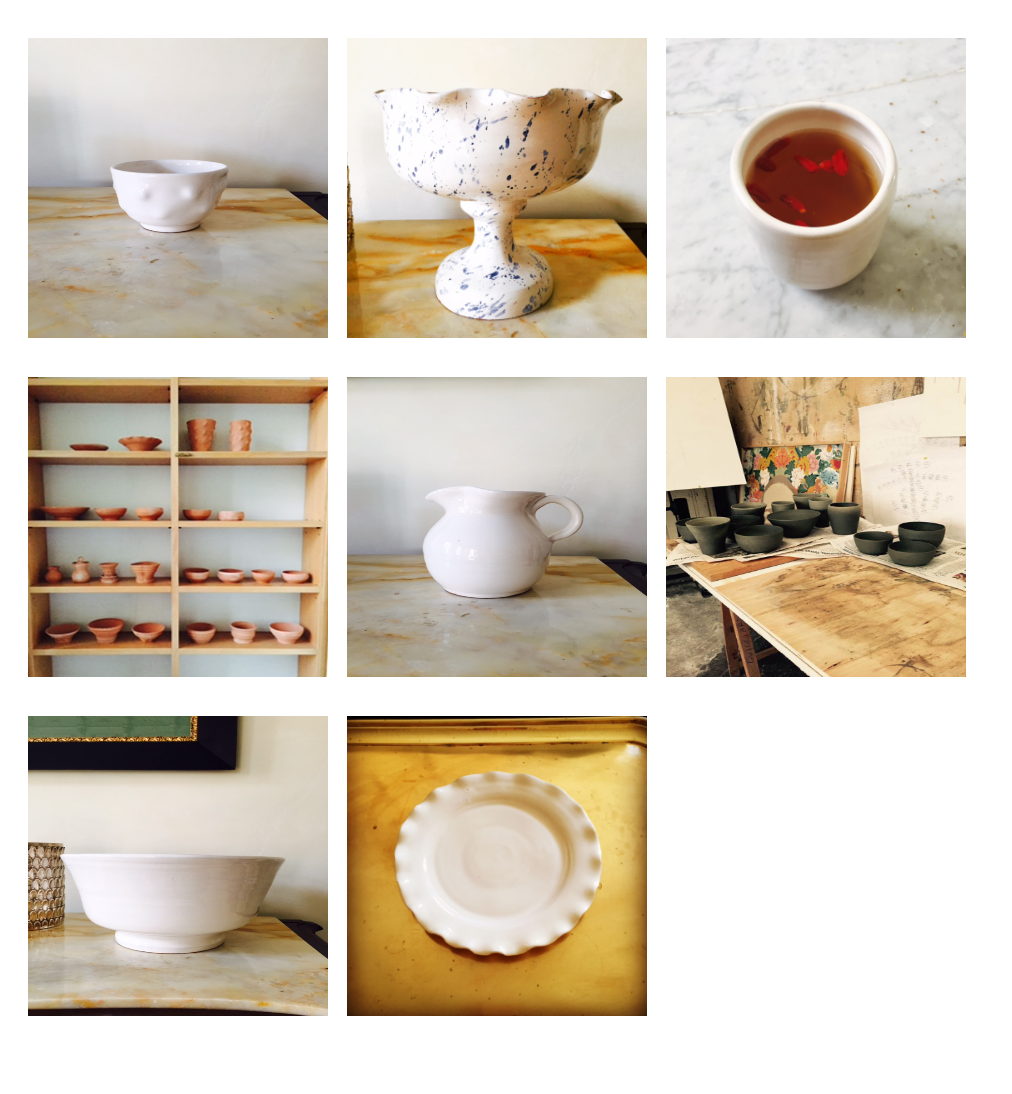
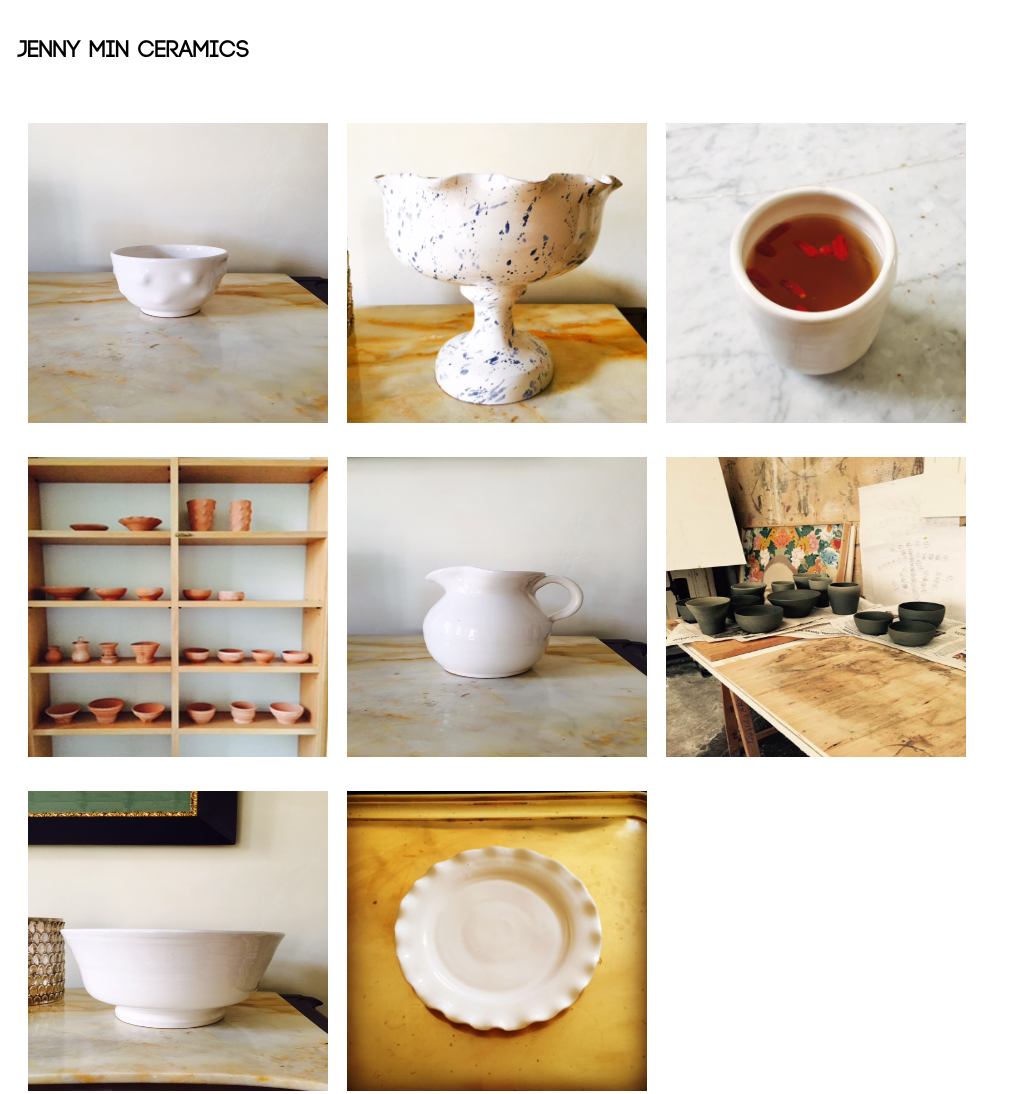
Before and after one commit to katharinemin/Assignment-4, a plain HTML site: page index2.html in a window 1280 px wide. Shown: the whole page, without its empty margins (0-1012 px from the left). Before the commit the page ends 1068 px from the top, so only its background shows below. Drawn offline with Linux system fonts and the light colour scheme.

Commit message:
add home links to all pages

```diff
--- a/index2.html
+++ b/index2.html
@@ -3,7 +3,16 @@
 	<head>
 		<title>Work</title>
 		<style>
-		 .centering-wrapper {
+		@font-face {
+		    font-family: autumn;
+		    src: url(font/CODE_Bold.otf);
+			}
+		.navBar {
+				display: inline-block;
+				padding: 5px;
+				font-family: autumn;
+			}
+		.centering-wrapper {
         width: 980px;
         margin: 0 auto;
       }
@@ -12,7 +21,7 @@
         margin-bottom: 15px;
         margin-right: 0px;
         margin-left: 5px;
-        margin-top: 10px;
+        margin-top: 5px;
         padding: 5px;
       	}
 
@@ -21,9 +30,15 @@
         width: 300px;
         height: 300px;
     	}
+    	a{
+    		text-decoration: none;
+    		color:black;
+    	}
+
     	</style>
 	</head>
 		<body>
+		<div class="navBar"><h2><a href="index.html">JENNY MIN CERAMICS</a></h2></div>
 		<div id="centering-wrapper">
     			<div>
       			<img src="images/bumpycup.jpg"/>
```
Also changed, not shown: index.html (+1 -1 lines), index3.html (+10 -0 lines), index4.html (+11 -0 lines).
